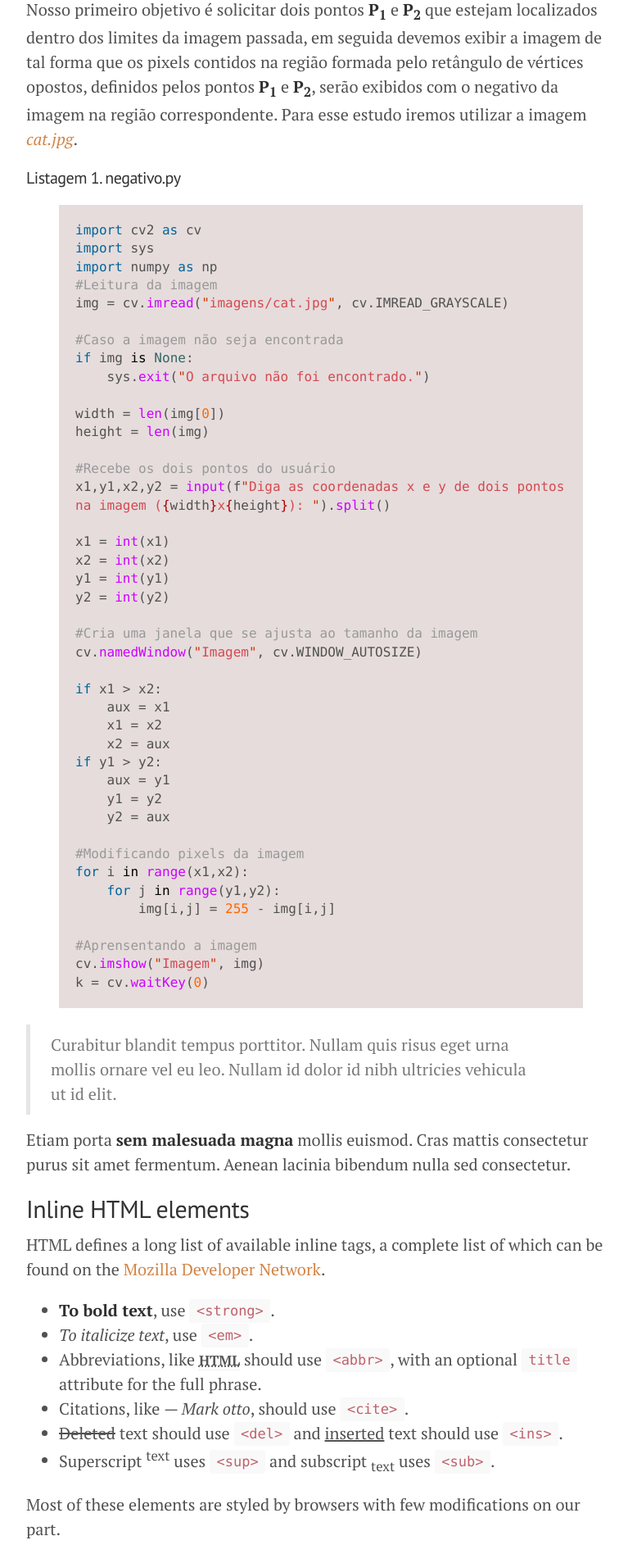
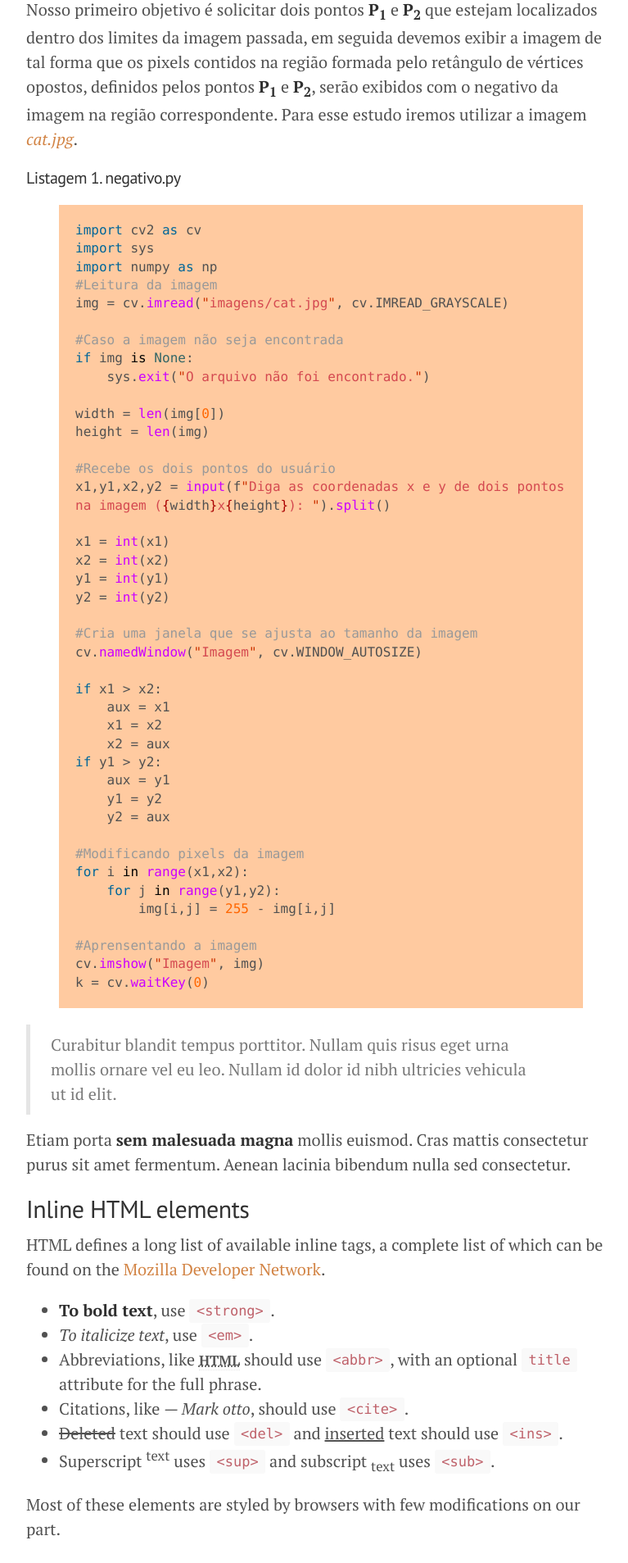
Before and after one commit to lucasamds/lucasamds.github.io, a Jekyll site: the page built from index.html, in a window 1280 px wide. Shown: the part 563-2470 px from the top of the page at 82% size, without its empty margins (248-1015 px from the left). Built offline with Jekyll 4.4.1, drawn with Linux system fonts in a browser that asks for light colours; the list of posts is cut into pages by our own code.

Commit message:
Update poole.css

```diff
--- a/public/css/poole.css
+++ b/public/css/poole.css
@@ -170,7 +170,7 @@ pre {
   white-space: pre-wrap;
   word-break: break-all;
   word-wrap: break-word;
-  background-color: #e6dcdc;
+  background-color: #ffcaa0;
 }
 pre code {
   padding: 0;
```
